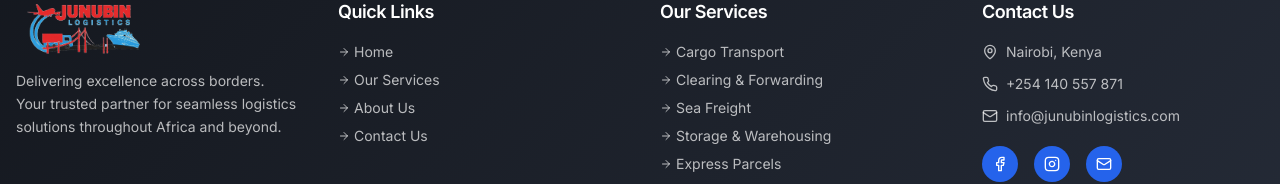
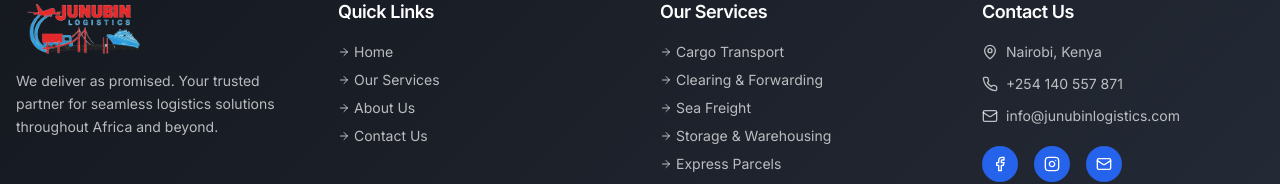
Before and after one commit to JosephOkumu/junubinlogistics, a React (Vite) app in the folder frontend/: page / in a window 1280 px wide. Shown: the part 4549-4733 px from the top of the page. Built offline with nearby package versions, Linux system fonts and the light colour scheme; the HTML template or start-up script is replaced by a standard one.

Commit message:
chore: modify footer section

```diff
--- a/frontend/src/components/Footer.tsx
+++ b/frontend/src/components/Footer.tsx
@@ -11,7 +11,7 @@ const Footer = () => {
           <div>
             <img src={logo} alt="Junubin Logistics" className="h-14 w-auto mb-4" />
             <p className="text-primary-foreground/70 text-sm leading-relaxed">
-              Delivering excellence across borders. Your trusted partner for seamless logistics solutions throughout Africa and beyond.
+              We deliver as promised. Your trusted partner for seamless logistics solutions throughout Africa and beyond.
             </p>
           </div>
 
```
